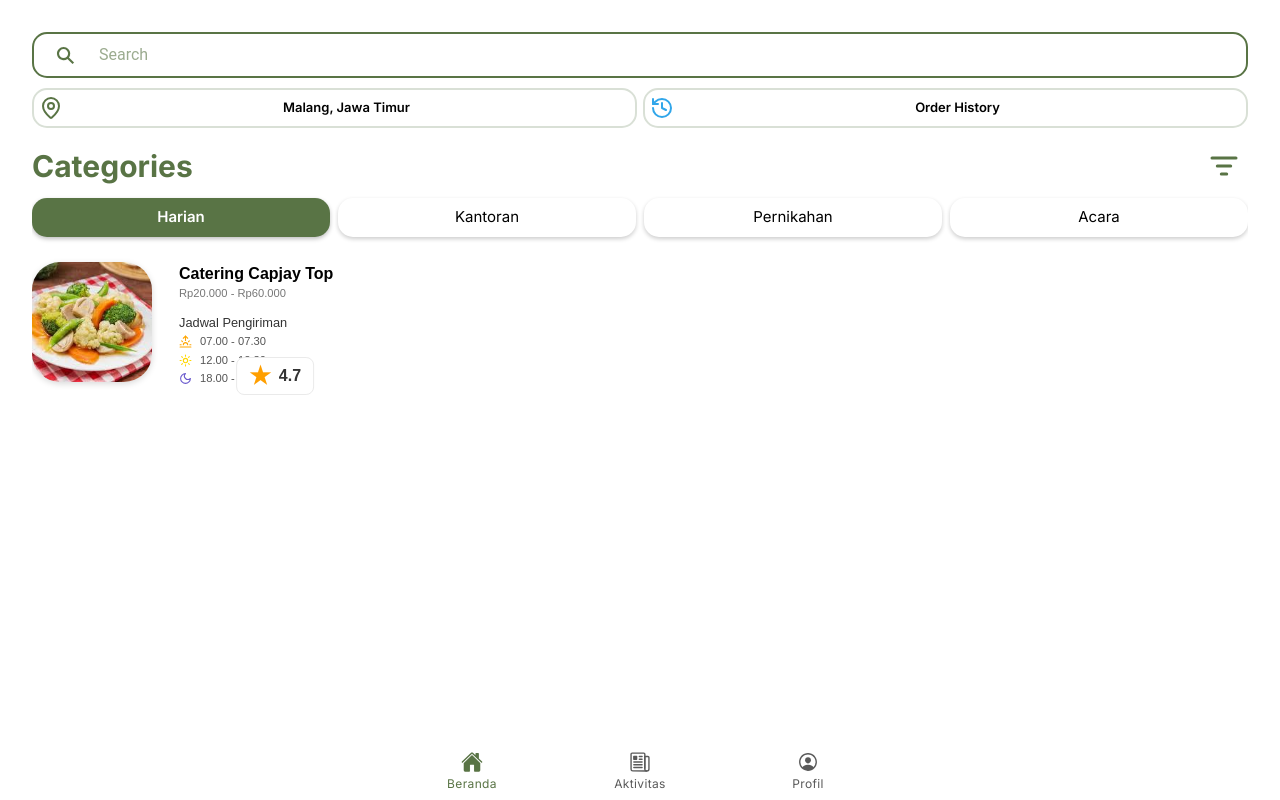
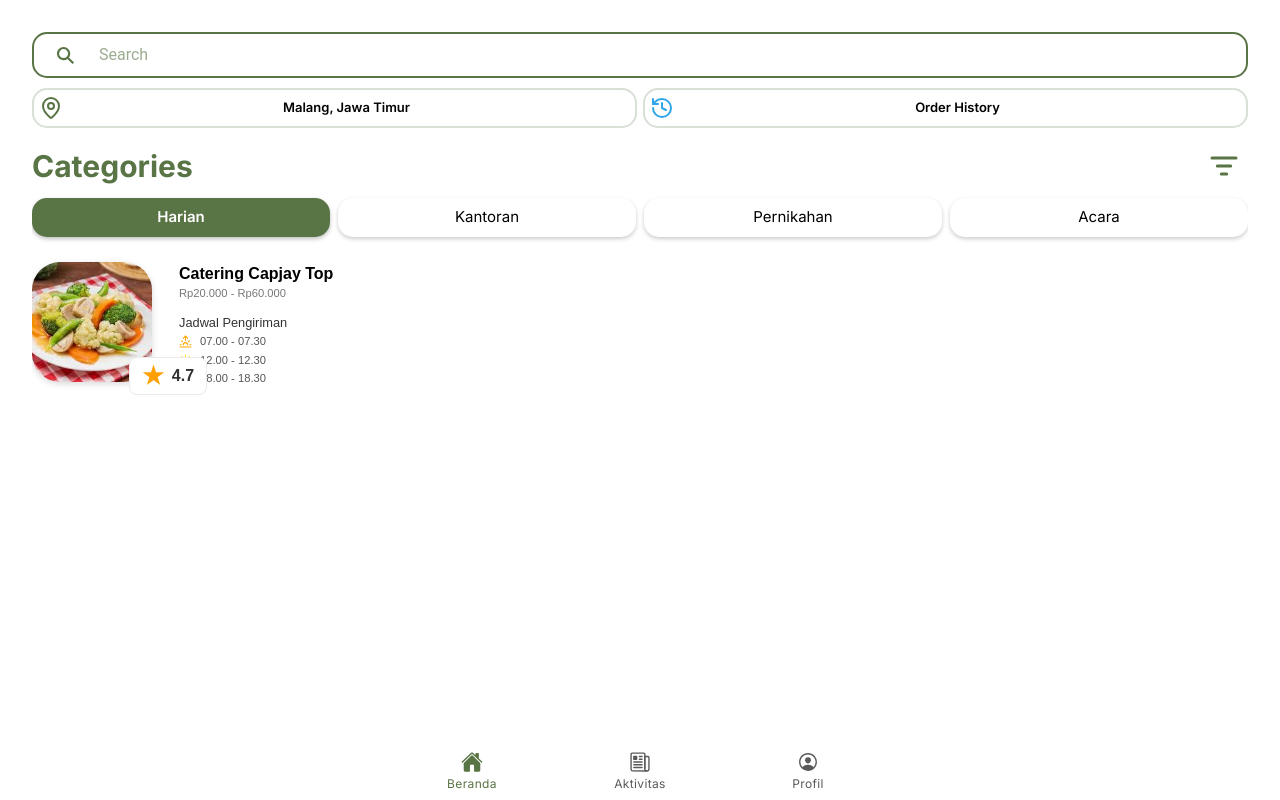
Before and after one commit to ajinata84/CateringMobile, a React (Vite) app: page /tabs/beranda in a window 1280 px wide. Built offline with nearby package versions, Linux system fonts and the light colour scheme.

Commit message:
searchinglist

```diff
--- a/src/components/CateringList/list.css
+++ b/src/components/CateringList/list.css
@@ -90,7 +90,7 @@ ion-card {
 .rating-container {
     position: absolute;
     top: 110px; /* Sesuaikan jarak dari atas gambar */
-    left: 20%; /* Pastikan ini sesuai layout */
+    left: 8%; /* Pastikan ini sesuai layout */
     transform: translateX(-50%);
     background-color: #fff;
     color: #333;
@@ -103,6 +103,7 @@ ion-card {
     display: flex; /* Gunakan flex untuk tata letak konten */
     align-items: center;
     gap: 3px; /* Jarak antara bintang dan angka rating */
+    transform: translate(0, 0);
 }
 
 
```
